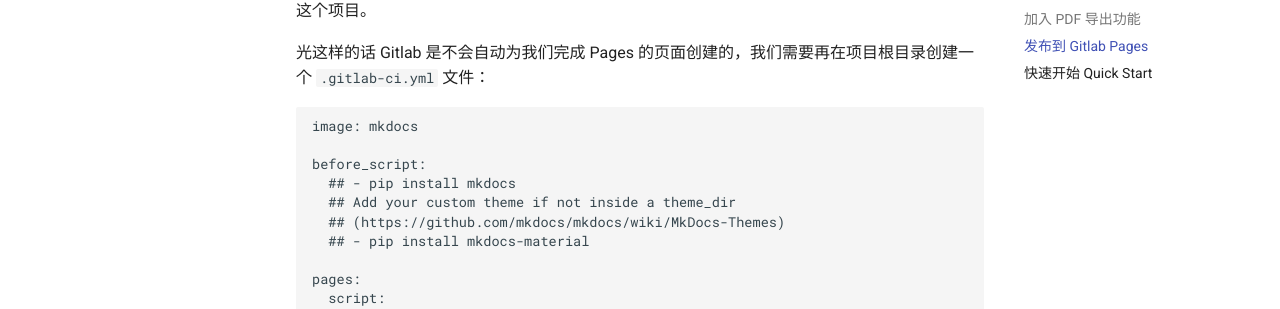
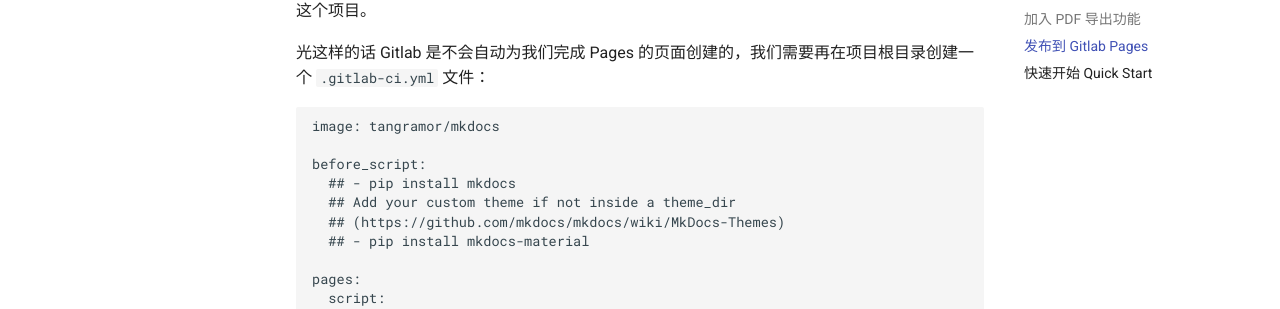
Before and after one commit to tangramor/mkdocs, an MkDocs documentation site: the page built from docs/index.md, in a window 1280 px wide and 900 px high, scrolled down 3097 px. Shown: the part 143-452 px from the top of the window. Built offline with MkDocs 1.6.1 and Material for MkDocs 9.7.7, drawn with Linux system fonts in a browser that asks for light colours; some of the changed text lies outside the part shown.

Commit message:
use auto built docker image

````diff
--- a/.gitlab-ci.yml
+++ b/.gitlab-ci.yml
@@ -1,4 +1,4 @@
-image: mkdocs
+image: tangramor/mkdocs
 
 before_script:
   #- pip install mkdocs
--- a/docs/index.md
+++ b/docs/index.md
@@ -138,7 +138,7 @@ plugins:
 光这样的话 Gitlab 是不会自动为我们完成 Pages 的页面创建的，我们需要再在项目根目录创建一个 `.gitlab-ci.yml` 文件：
 
 ```
-image: mkdocs
+image: tangramor/mkdocs
 
 before_script:
   ## - pip install mkdocs
````
Also changed, not shown: README.md (+9 -3 lines), 1 other file.
